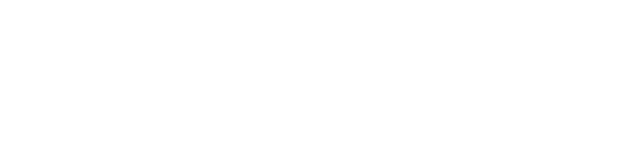
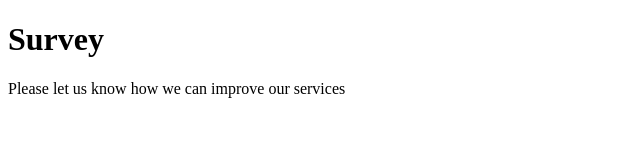
Before and after one commit to Vishu0510/survey-form, a plain HTML site: page index.html in a window 1280 px wide. Shown: the whole page, without its empty margins (0-640 px from the left). Drawn offline with Linux system fonts and the light colour scheme.

Commit message:
Header Added

```diff
--- a/index.html
+++ b/index.html
@@ -11,11 +11,13 @@
 
 	<body>
 		<header>
-
+			<h1 id="title"> Survey </h1>
+			<p id="description"> Please let us know how we can improve our services </p>
 		</header>
 
 		<main>
-
+			<form id="survey-form">
+			</form>
 		</main>
 
 		<footer>
```
